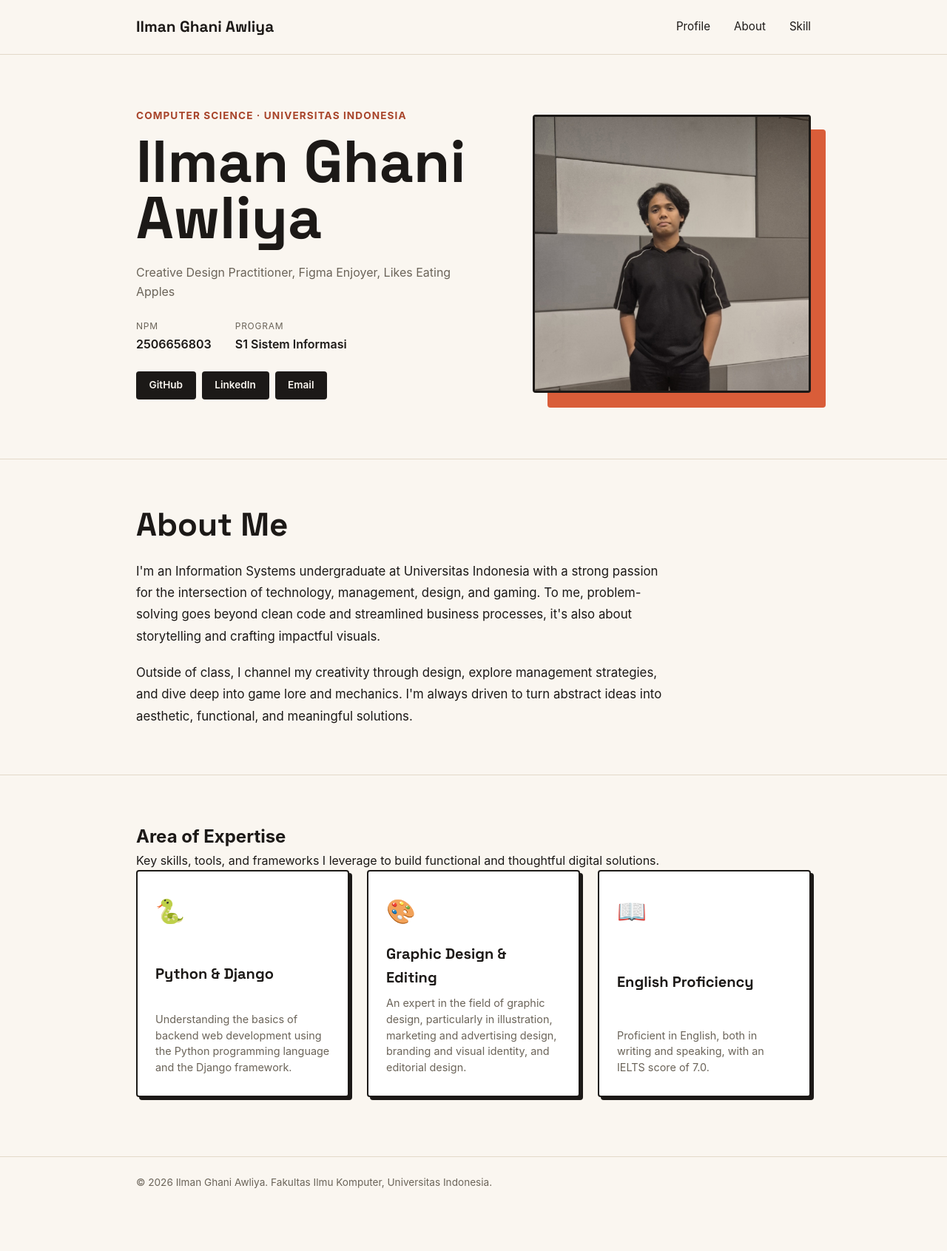
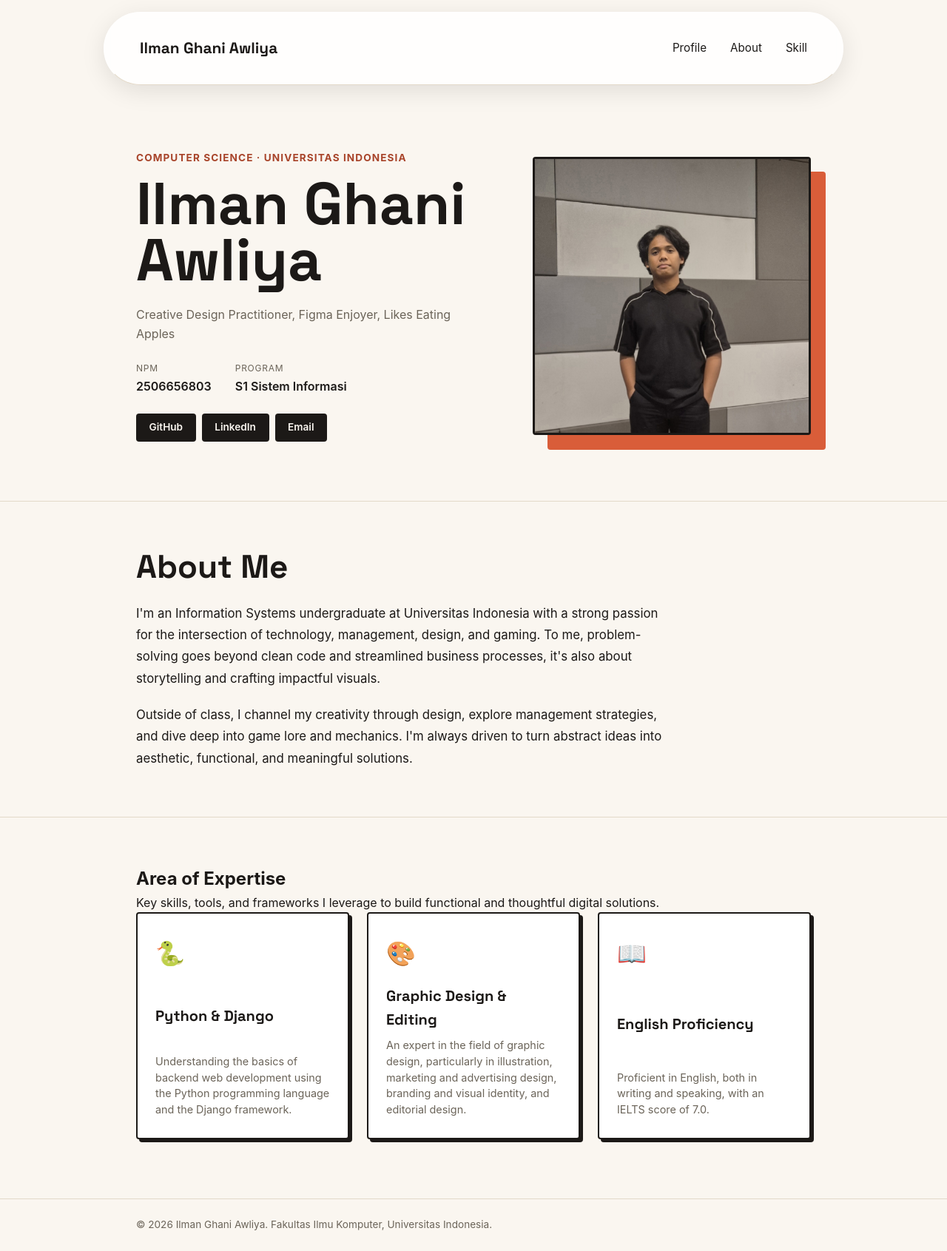
Before and after one commit to IlmanMaman/myportofolio, a Django app: page / in a window 1280 px wide. Shown: the whole page at 74% size. Before the commit the page ends 1606 px from the top, so only its background shows below. Run offline with Django 5.2, Linux system fonts and the light colour scheme.

Commit message:
Mengubah sistem navbar yang lama menjadi floating

```diff
--- a/static/css/style.css
+++ b/static/css/style.css
@@ -12,6 +12,40 @@
     --line: #e3d9c9;
     --text-muted: #6b6459;
     --radius: 4px;
+}
+
+html {
+    scroll-behavior: smooth;
+    scroll-padding-top: 6rem;
+}
+
+.site-header {
+    position: sticky;
+    top: 1rem;
+    z-index: 1000;
+    width: 90%;
+    max-width: 1000px;
+    margin: 0 auto 2rem auto;
+
+    background: rgba(255, 255, 255, 0.85);
+    backdrop-filter: blur(10px);
+    -webkit-backdrop-filter: blur(10px);
+
+    border-radius: 50px;
+    padding: 0.75rem 1.5rem;
+    box-shadow: 0 8px 32px 0 rgba(0, 0, 0, 0.1);
+    border: 1px solid rgba(255, 255, 255, 0.3);
+}
+
+.site-header .container {
+    display: flex;
+    justify-content: space-between;
+    align-items: center;
+}
+
+.site header nav {
+    display: flex;
+    gap: 1.5rem;
 }
 
 body {
```
